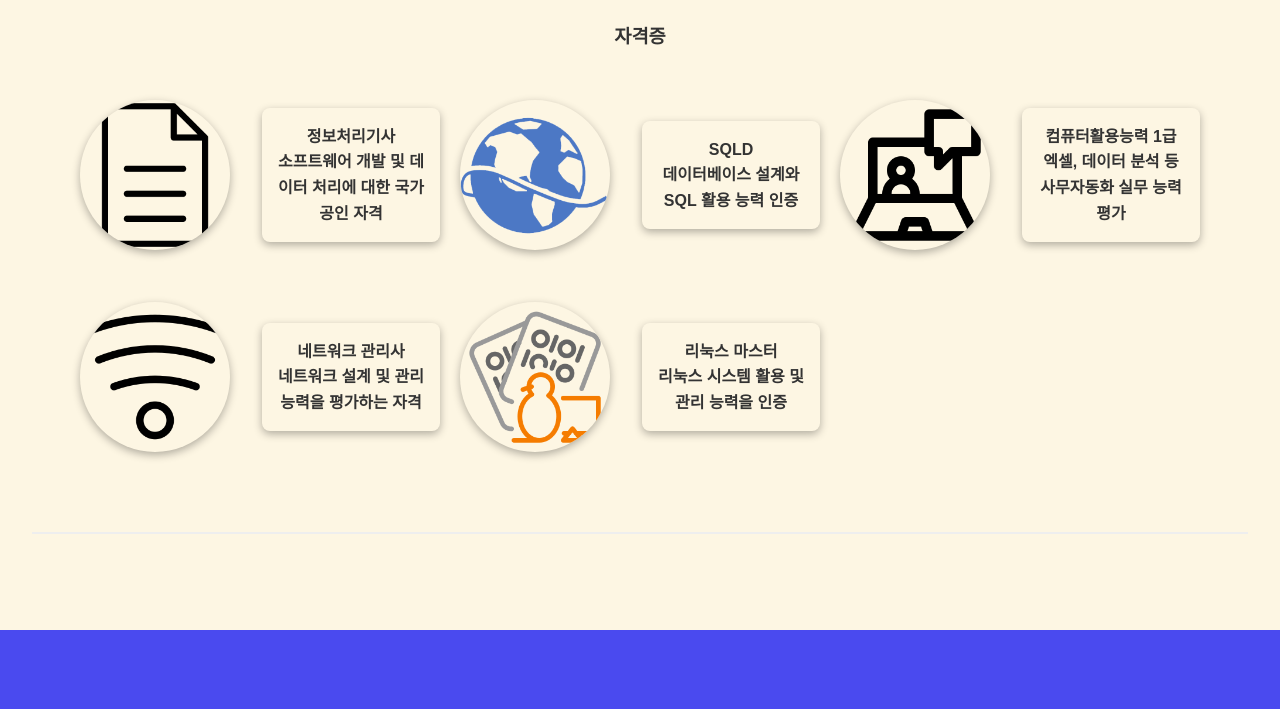
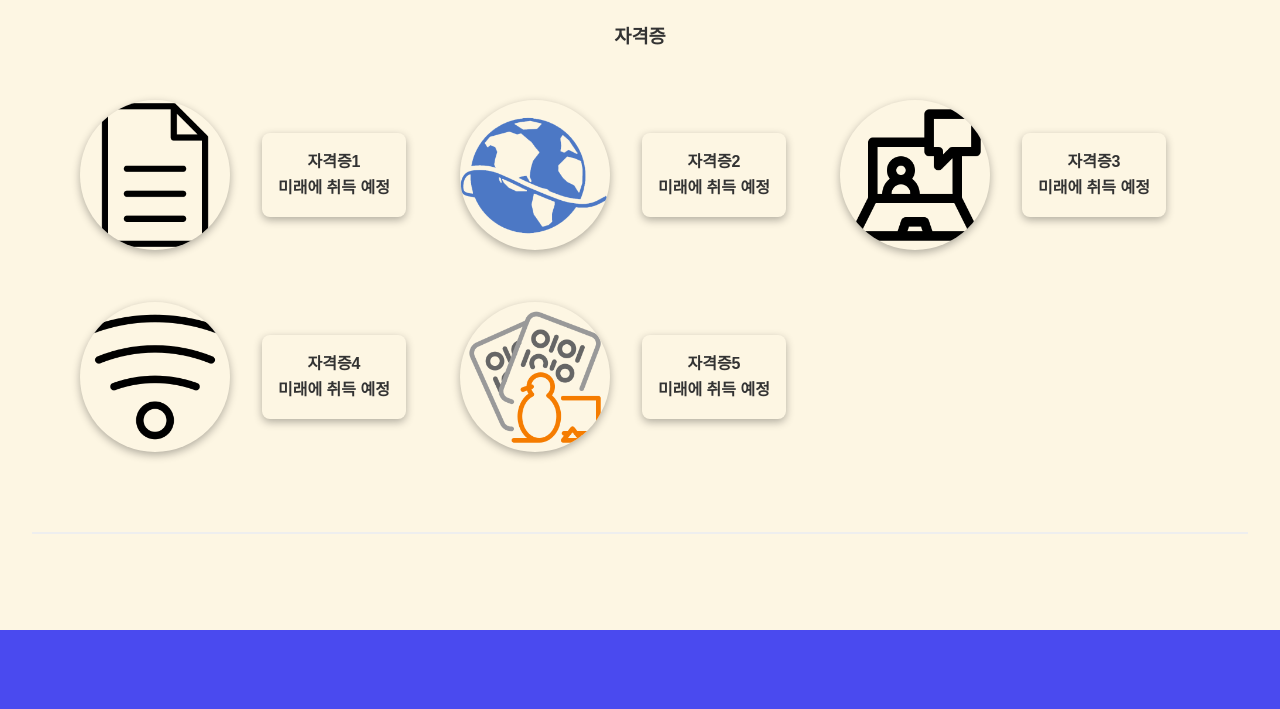
Before and after one commit to ehddnjsKim/portfolio, a plain HTML site: page index.html in a window 1280 px wide. Shown: the part 1680-2389 px from the top of the page. Drawn offline with Linux system fonts and the light colour scheme; a web font is replaced by a local one.

Commit message:
포트폴리오수정

```diff
--- a/index.html
+++ b/index.html
@@ -239,26 +239,22 @@
               alt="정보처리기사"
             />
             <div class="license__bubble">
-              <p class="description">정보처리기사</p>
-              <p class="description">
-                소프트웨어 개발 및 데이터 처리에 대한 국가공인 자격
-              </p>
+              <p class="description">자격증1</p>
+              <p class="description">미래에 취득 예정</p>
             </div>
           </li>
           <li class="license">
             <img class="license__img" src="./images/cert2.png" alt="SQLD" />
             <div class="license__bubble">
-              <p class="description">SQLD</p>
-              <p class="description">데이터베이스 설계와 SQL 활용 능력 인증</p>
+              <p class="description">자격증2</p>
+              <p class="description">미래에 취득 예정</p>
             </div>
           </li>
           <li class="license">
             <img class="license__img" src="./images/cert3.png" alt="컴활 1급" />
             <div class="license__bubble">
-              <p class="description">컴퓨터활용능력 1급</p>
-              <p class="description">
-                엑셀, 데이터 분석 등 사무자동화 실무 능력 평가
-              </p>
+              <p class="description">자격증3</p>
+              <p class="description">미래에 취득 예정</p>
             </div>
           </li>
           <li class="license">
@@ -268,10 +264,8 @@
               alt="네트워크 관리사"
             />
             <div class="license__bubble">
-              <p class="description">네트워크 관리사</p>
-              <p class="description">
-                네트워크 설계 및 관리 능력을 평가하는 자격
-              </p>
+              <p class="description">자격증4</p>
+              <p class="description">미래에 취득 예정</p>
             </div>
           </li>
           <li class="license">
@@ -281,8 +275,8 @@
               alt="리눅스 마스터"
             />
             <div class="license__bubble">
-              <p class="description">리눅스 마스터</p>
-              <p class="description">리눅스 시스템 활용 및 관리 능력을 인증</p>
+              <p class="description">자격증5</p>
+              <p class="description">미래에 취득 예정</p>
             </div>
           </li>
         </ul>
```
